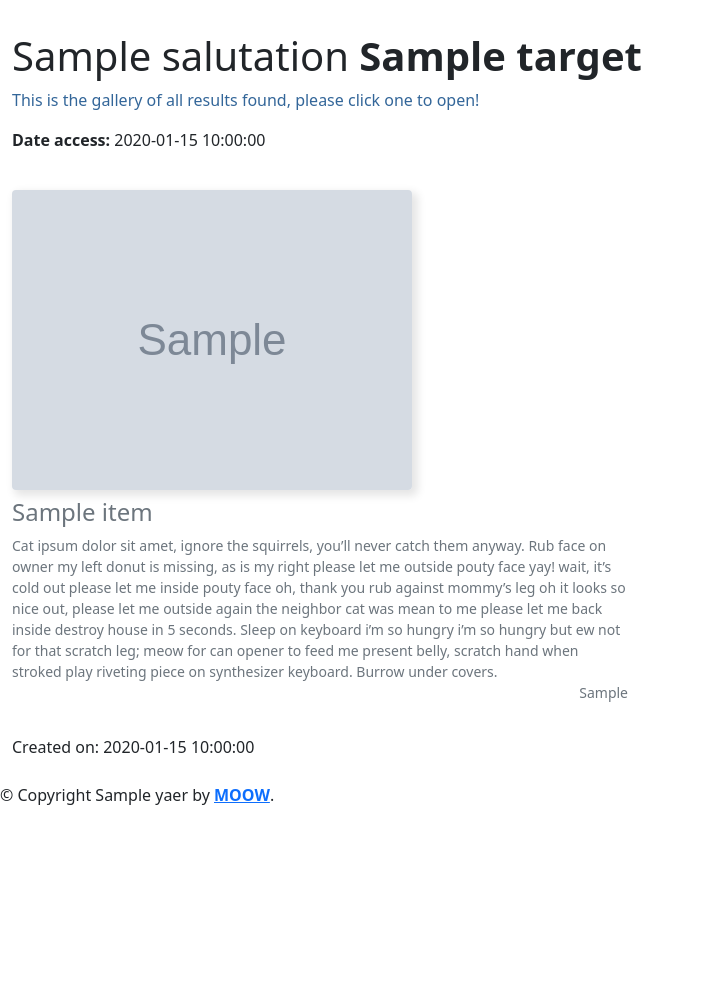
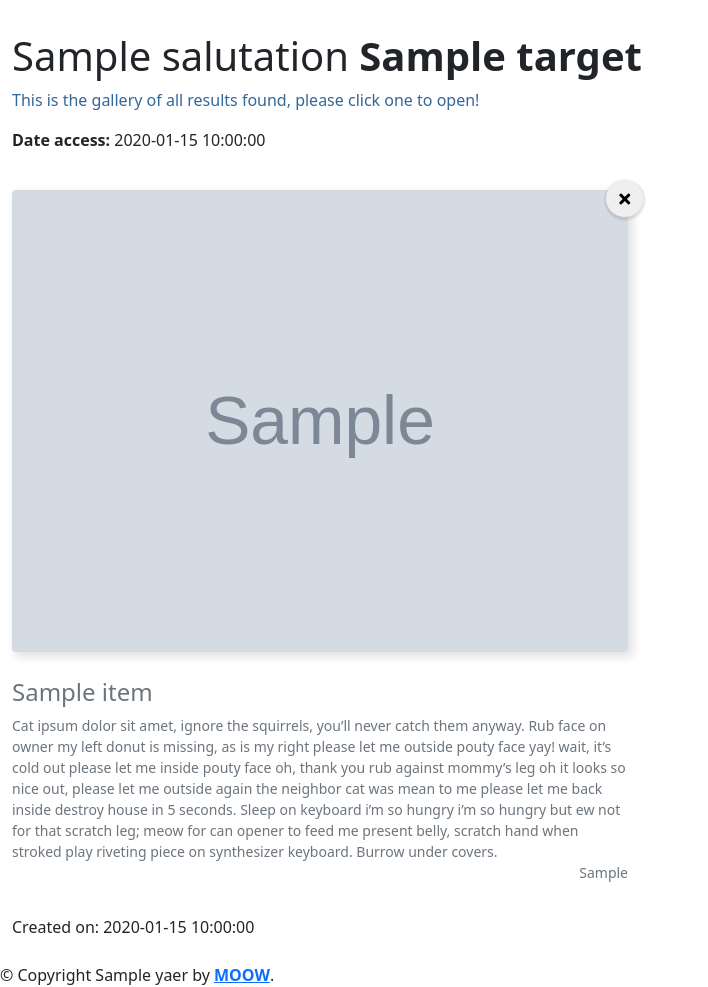
Before and after one commit to m4rkos/search-page-with-cherrypy-selenium, a Python web app: template templates/results-all.html in a window 1280 px wide. Shown: the whole page, without its empty margins (0-708 px from the left). Before the commit the page ends 805 px from the top, so only its background shows below. Run offline with Jinja, Linux system fonts and the light colour scheme; the template is opened without the code that fills it: most values are stand-ins (such as "Sample title", 1, 10 or a date in 2020); grey boxes marked "Sample" are stand-in pictures; some libraries are stand-ins or nearby versions.

Commit message:
E: Ajusts in first image size and created method to delete result selected

```diff
--- a/public/css/style.css
+++ b/public/css/style.css
@@ -35,7 +35,7 @@ body {
 }
 .result-img-size{
     width: 100%;
-    max-width: 500px;
+    max-width: 800px;
     margin-bottom: 1.6rem;
 }
 .carousel-item img{
@@ -45,8 +45,22 @@ body {
     padding-top: 2rem;
     padding-bottom: 2.4rem;
 }
+#grid div.fig{
+    position: relative;
+}
 #grid img{
     box-shadow: 4px 4px 8px 2px rgba(0,0,0,0.1);
+}
+
+#grid div.fig button{
+    position: absolute;
+    right: -3px;
+    top: -10px;
+    border: none;
+    outline: none;
+    padding: 0.4rem 0.8rem;
+    border-radius: 50px;
+    box-shadow: 0.4px 1.4px 1.6px 2px rgba(0,0,0,0.1);
 }
 /* #carouselDarkText{
     border-bottom: 5px solid #fff;
--- a/templates/results-all.html
+++ b/templates/results-all.html
@@ -25,10 +25,11 @@
     <div class="row" id="grid">
     {% for item in data %}
         {% if loop.first %}
-            <div class="col-xs-12 col-sm-12 col-md-6 col-xl-6">
+            <div class="col-xs-12 col-sm-12 col-md-6 col-xl-6 fig">
+                <button onclick="remove({{item.id}})"><i class="fas fa-times"></i></button>
                 <a href="?id={{ item.id }}" target="_blank">
                 <figure class="figure">
-                    <img src="static/{{ item.img }}" class="figure-img img-fluid rounded" alt="{{ item.name }}">
+                    <img src="static/{{ item.img }}" class="figure-img img-fluid result-img-size rounded" alt="{{ item.name }}">
                     <figcaption class="figure-caption">
                         <h4>{{ item.name }}</h4>
                         <article>
@@ -45,7 +46,8 @@
                 </a>
             </div>
         {% else %}
-            <div class="col-xs-12 col-sm-6 col-md-4 col-xl-3">
+            <div class="col-xs-12 col-sm-6 col-md-4 col-xl-3 fig">
+                <button onclick="remove({{item.id}})"><i class="fas fa-times"></i></button>
                 <a href="?id={{ item.id }}" target="_blank">
                     <figure class="figure">
                         <img src="static/{{ item.img }}" class="figure-img img-fluid rounded" alt="{{ item.name }}">
@@ -85,4 +87,18 @@
 {% block script %}
     {{ super() }}
     <script src="static/js/tools.js"></script>
+    <script>
+        function remove(id) {
+            fetch(`/generator?key=${id}`, {
+                "method": "DELETE", "headers": {}
+            })
+            .then((ret) => {
+                return ret.text();
+            })
+            .then((data) => {
+                console.log(data);
+                location.reload();
+            });
+        }
+    </script>
 {% endblock %}
```
Also changed, not shown: main.py (+13 -3 lines), tools.py (+15 -0 lines).
